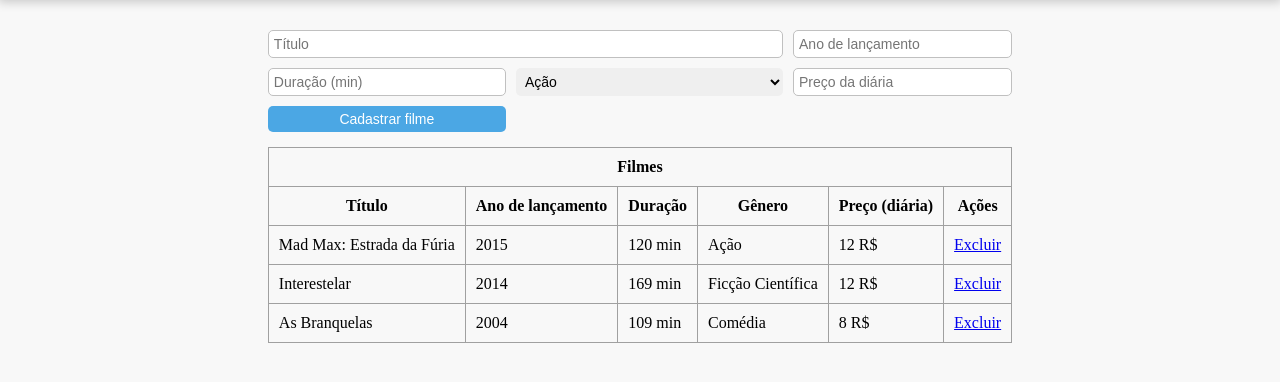
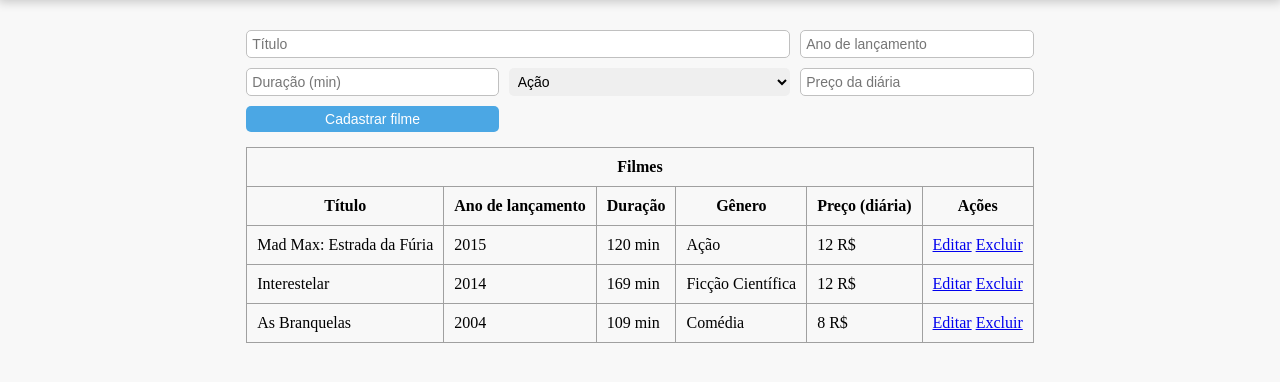
Before and after one commit to deyyses17/locadora-de-filmes, a PHP site: page / in a window 1280 px wide. Shown: the part 80-462 px from the top of the page. Run offline with PHP 8.4, Linux system fonts and the light colour scheme; data comes from the database, SQL or seed files in the repository.

Commit message:
add: edição de dados dos filmes

```diff
--- a/css/style.css
+++ b/css/style.css
@@ -122,7 +122,7 @@ option {
   background: #3f8cc0;
 }
 
-#add-filme-form {
+.filme-form {
   margin-bottom: 15px;
   display: grid;
   grid-template-columns: repeat(3, auto);
--- a/index.php
+++ b/index.php
@@ -33,7 +33,7 @@ $generos = $statement_genero -> fetchAll(PDO::FETCH_ASSOC);
     </div>
   </header>
   <main>
-    <form action="add_filme.php" method="POST" id="add-filme-form">
+    <form action="add_filme.php" method="POST" class="filme-form">
       <input type="text" name="titulo" class="txt-input" id="titulo" placeholder="Título" required>
       <input type="number" name="ano-lancamento" class="txt-input" id="ano-lancamento" placeholder="Ano de lançamento" min="0" max="9999" required>
       <input type="number" name="duracao" class="txt-input" id="duracao" placeholder="Duração (min)" min="0" max="999" required>
@@ -67,7 +67,10 @@ $generos = $statement_genero -> fetchAll(PDO::FETCH_ASSOC);
             <td><?= "$filme[duracao_min] min" ?></td>
             <td><?= $filme['nome'] ?></td>
             <td><?= "$filme[preco_diaria] R$" ?></td>
-            <td><a href="excluir_filme.php?id=<?= $filme['id_filme'] ?>">Excluir</a></td>
+            <td>
+              <a href="edicao_filme.php?id=<?= $filme['id_filme'] ?>">Editar</a>
+              <a href="excluir_filme.php?id=<?= $filme['id_filme'] ?>">Excluir</a>
+            </td>
           </tr>
         <?php endforeach ?>
       </tbody>
```
